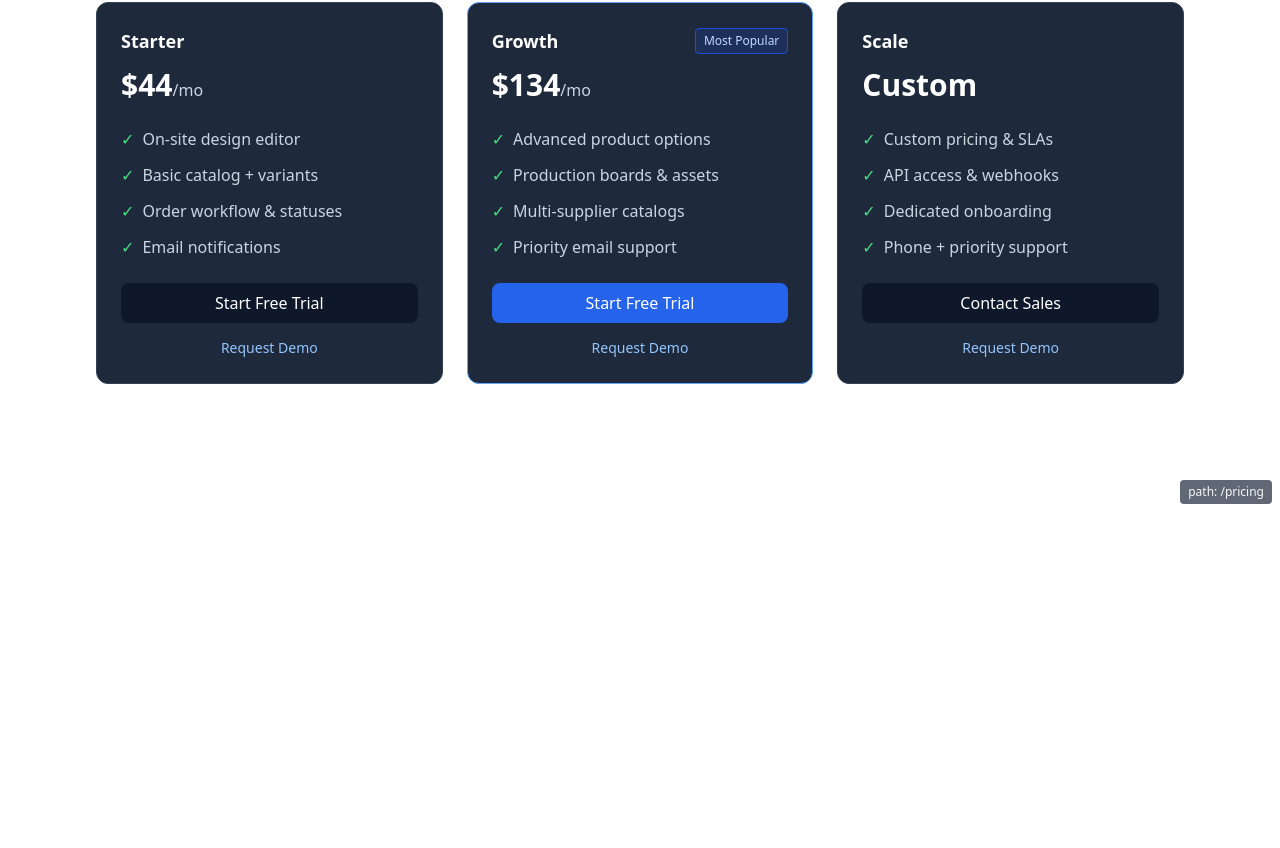
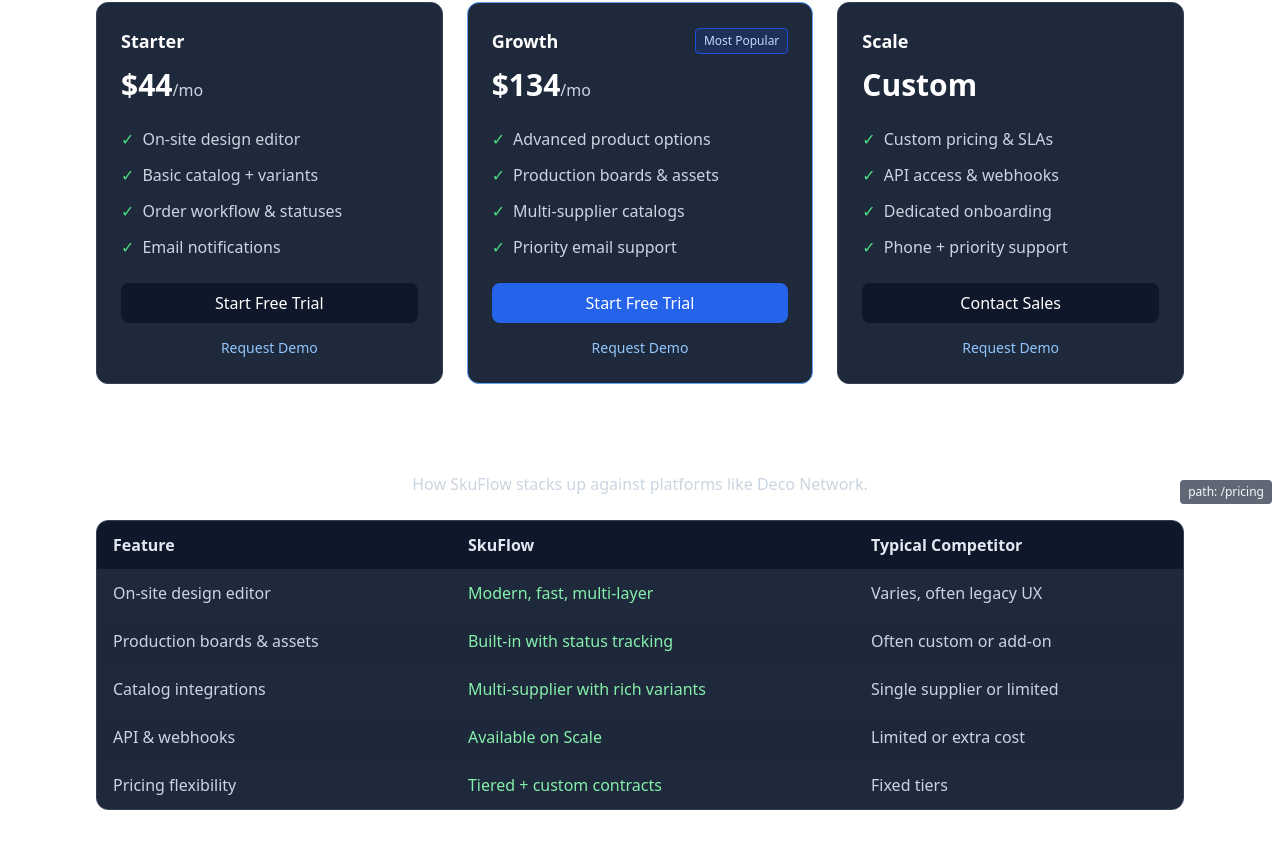
Before and after one commit to AustinRader123/-Users-austinrader-New1jan2925-print-saas-platform, a React (Vite) app in the folder frontend/: page /pricing in a window 1280 px wide. Shown: the part 288-1136 px from the top of the page. Before the commit the page ends 800 px from the top, so only its background shows below. Built offline with nearby package versions, Linux system fonts and the light colour scheme; no server answers.

Commit message:
style(nav): brighten dark navbar + pricing button; feat(pricing): add competitor comparison section

```diff
--- a/frontend/src/components/Navbar.tsx
+++ b/frontend/src/components/Navbar.tsx
@@ -7,7 +7,7 @@
   const { user, logout } = useAuthStore();
 
   return (
-    <nav className="fixed top-0 w-full bg-white dark:bg-slate-900 border-b border-slate-200 dark:border-slate-800 z-50">
+    <nav className="fixed top-0 w-full bg-white dark:bg-slate-800 border-b border-slate-200 dark:border-slate-700 z-50">
       {/* Top promo bar */}
       <div className="w-full bg-gradient-to-r from-indigo-500 via-blue-500 to-sky-500 text-white text-xs py-2">
         <div className="max-w-7xl mx-auto px-4 sm:px-6 lg:px-8 flex items-center justify-between">
@@ -27,29 +27,29 @@
 
           {/* Right Navigation (marketing) */}
           <div className="hidden md:flex items-center space-x-2">
-            <Link to="/solutions" className="flex items-center gap-2 px-2 py-1 rounded-md text-slate-700 dark:text-slate-300 hover:bg-slate-100 dark:hover:bg-slate-800 hover:text-blue-600">
+            <Link to="/solutions" className="flex items-center gap-2 px-2 py-1 rounded-md text-slate-700 dark:text-slate-200 hover:bg-slate-100 dark:hover:bg-slate-700 hover:text-blue-400">
               <Layers size={16} /> <span>Solutions</span>
             </Link>
-            <Link to="/features" className="flex items-center gap-2 px-2 py-1 rounded-md text-slate-700 dark:text-slate-300 hover:bg-slate-100 dark:hover:bg-slate-800 hover:text-blue-600">
+            <Link to="/features" className="flex items-center gap-2 px-2 py-1 rounded-md text-slate-700 dark:text-slate-200 hover:bg-slate-100 dark:hover:bg-slate-700 hover:text-blue-400">
               <Star size={16} /> <span>Features</span>
             </Link>
-            <Link to="/catalogs" className="flex items-center gap-2 px-2 py-1 rounded-md text-slate-700 dark:text-slate-300 hover:bg-slate-100 dark:hover:bg-slate-800 hover:text-blue-600">
+            <Link to="/catalogs" className="flex items-center gap-2 px-2 py-1 rounded-md text-slate-700 dark:text-slate-200 hover:bg-slate-100 dark:hover:bg-slate-700 hover:text-blue-400">
               <Box size={16} /> <span>Catalogs</span>
             </Link>
-            <Link to="/resources" className="flex items-center gap-2 px-2 py-1 rounded-md text-slate-700 dark:text-slate-300 hover:bg-slate-100 dark:hover:bg-slate-800 hover:text-blue-600">
+            <Link to="/resources" className="flex items-center gap-2 px-2 py-1 rounded-md text-slate-700 dark:text-slate-200 hover:bg-slate-100 dark:hover:bg-slate-700 hover:text-blue-400">
               <BookOpen size={16} /> <span>Resources</span>
             </Link>
-            <Link to="/contact" className="flex items-center gap-2 px-2 py-1 rounded-md text-slate-700 dark:text-slate-300 hover:bg-slate-100 dark:hover:bg-slate-800 hover:text-blue-600">
+            <Link to="/contact" className="flex items-center gap-2 px-2 py-1 rounded-md text-slate-700 dark:text-slate-200 hover:bg-slate-100 dark:hover:bg-slate-700 hover:text-blue-400">
               <MessageSquare size={16} /> <span>Contact Us</span>
             </Link>
-            <Link to="/pricing" className="ml-2 flex items-center gap-2 bg-green-600 hover:bg-green-700 text-white px-3 py-2 rounded-lg">
+            <Link to="/pricing" className="ml-2 flex items-center gap-2 bg-emerald-500 hover:bg-emerald-600 text-white px-3 py-2 rounded-lg shadow-sm">
               <DollarSign size={16} /> <span>Pricing</span>
             </Link>
           </div>
 
           {/* Right Actions */}
           <div className="flex items-center space-x-4">
-            <Link to="/cart" className="p-2 hover:bg-slate-100 dark:hover:bg-slate-800 rounded-lg">
+            <Link to="/cart" className="p-2 hover:bg-slate-100 dark:hover:bg-slate-700 rounded-lg">
               <ShoppingCart size={20} />
             </Link>
 
@@ -60,7 +60,7 @@
                 </span>
                 <button
                   onClick={logout}
-                  className="p-2 hover:bg-slate-100 dark:hover:bg-slate-800 rounded-lg"
+                  className="p-2 hover:bg-slate-100 dark:hover:bg-slate-700 rounded-lg"
                 >
                   <LogOut size={20} />
                 </button>
--- a/frontend/src/pages/PricingPage.tsx
+++ b/frontend/src/pages/PricingPage.tsx
@@ -115,6 +115,38 @@
           );
         })}
       </div>
+
+      {/* Competitor comparison */}
+      <div className="mt-12">
+        <h2 className="text-2xl font-semibold text-white text-center">Compare with Competitors</h2>
+        <p className="text-slate-300 text-center mt-2">How SkuFlow stacks up against platforms like Deco Network.</p>
+        <div className="mt-6 overflow-hidden rounded-xl border border-slate-700">
+          <table className="w-full text-left bg-slate-800">
+            <thead className="bg-slate-900">
+              <tr>
+                <th className="px-4 py-3 text-slate-200">Feature</th>
+                <th className="px-4 py-3 text-slate-200">SkuFlow</th>
+                <th className="px-4 py-3 text-slate-200">Typical Competitor</th>
+              </tr>
+            </thead>
+            <tbody>
+              {[
+                { f: 'On-site design editor', s: 'Modern, fast, multi-layer', c: 'Varies, often legacy UX' },
+                { f: 'Production boards & assets', s: 'Built-in with status tracking', c: 'Often custom or add-on' },
+                { f: 'Catalog integrations', s: 'Multi-supplier with rich variants', c: 'Single supplier or limited' },
+                { f: 'API & webhooks', s: 'Available on Scale', c: 'Limited or extra cost' },
+                { f: 'Pricing flexibility', s: 'Tiered + custom contracts', c: 'Fixed tiers' },
+              ].map((row) => (
+                <tr key={row.f} className="odd:bg-slate-800 even:bg-slate-800/80">
+                  <td className="px-4 py-3 text-slate-300">{row.f}</td>
+                  <td className="px-4 py-3 text-green-300">{row.s}</td>
+                  <td className="px-4 py-3 text-slate-300">{row.c}</td>
+                </tr>
+              ))}
+            </tbody>
+          </table>
+        </div>
+      </div>
     </div>
   );
 }
```
